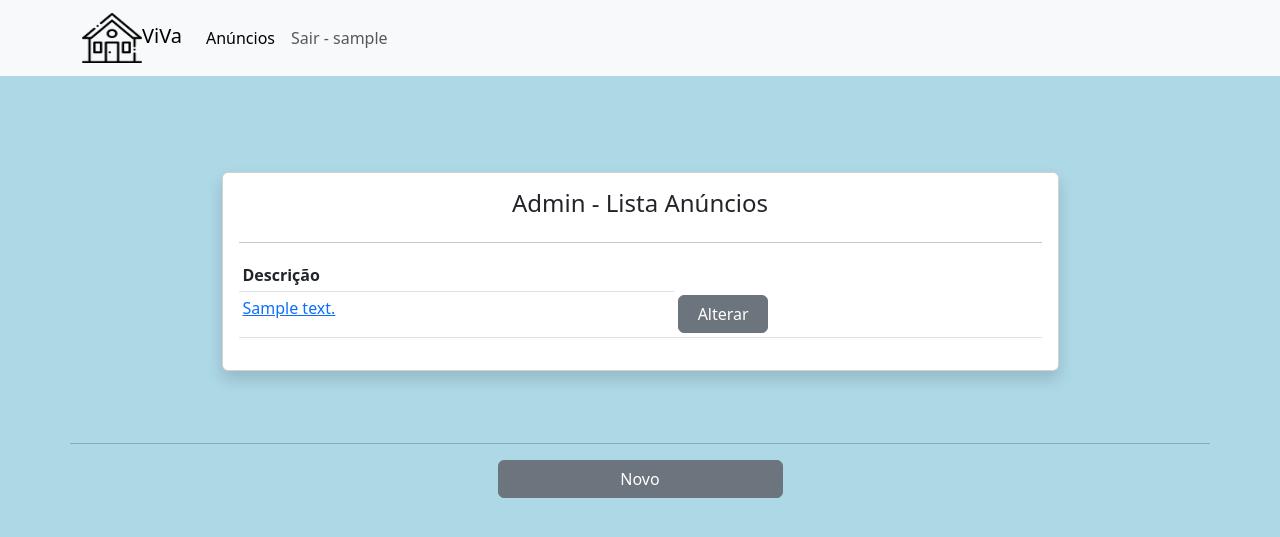
After one commit to diegobers/django-deploy-railway, a Django app: page /anuncios/ in a window 1280 px wide. The commit adds this page. Shown: the top 537 px of the page. Run offline with Django 4.2, Linux system fonts and the light colour scheme; a user stored in the database is signed in; tables that the repository leaves empty hold one stand-in row (values such as "Sample post"); some libraries are stand-ins or nearby versions.

Commit message:
add advertisings CreateUpdate view && update HTML templates

```diff
--- a/accounts/urls.py
+++ b/accounts/urls.py
@@ -5,7 +5,7 @@ from django.contrib.auth.views import LogoutView
 
 
 urlpatterns = [
-    path('', include('django.contrib.auth.urls')),
-    path('entrar/login/', LoginAuthView.as_view(), name='login'),
-    path('entrar/logout/', LogoutView.as_view(next_page='index'), name='sair'),
+    #path('', include('django.contrib.auth.urls')),
+    path('', LoginAuthView.as_view(), name='login'),
+    path('sair/', LogoutView.as_view(next_page='index'), name='logout'),
 ]
--- a/advertisings/urls.py
+++ b/advertisings/urls.py
@@ -1,8 +1,11 @@
 from django.urls import path
 
-from .views import AdvertisingDetailView
+from .views import AdvertisingDetailView, AdvertisingListView, AdvertisingUpdateView, AdvertisingCreateView
 
 
 urlpatterns = [
+  path('', AdvertisingListView.as_view(), name='advertisings'),
   path('detalhe/<int:pk>/', AdvertisingDetailView.as_view(), name='advertising'),
+  path('altera/<int:pk>/', AdvertisingUpdateView.as_view(), name='update-advertising'),
+  path('cria/', AdvertisingCreateView.as_view(), name='create-advertising'),
 ]
--- a/advertisings/views.py
+++ b/advertisings/views.py
@@ -1,5 +1,10 @@
 from django.shortcuts import render
+from django.urls import reverse_lazy
 from django.views.generic.detail import DetailView
+from django.views.generic import ListView
+from django.views.generic.edit import CreateView, DeleteView, UpdateView
+from django.contrib.auth.mixins import LoginRequiredMixin
+
 
 from .models import Advertising
 
@@ -8,3 +13,27 @@ class AdvertisingDetailView(DetailView):
     model = Advertising
     template_name = 'advertisings/advertising.html'
     context_object_name = 'advertising'
+
+class AdvertisingListView(LoginRequiredMixin, ListView):
+    model = Advertising
+    template_name = 'advertisings/advertisings.html'
+    context_object_name = 'advertisings'
+
+class AdvertisingUpdateView(LoginRequiredMixin, UpdateView):
+    model = Advertising
+    template_name = 'advertisings/create.html'
+    context_object_name = 'advertising'
+    fields = '__all__'
+    success_url = reverse_lazy('advertisings')
+
+class AdvertisingCreateView(LoginRequiredMixin, CreateView):
+    model = Advertising
+    template_name = 'advertisings/create.html'
+    context_object_name = 'advertising'
+    fields = '__all__'
+    success_url = reverse_lazy('advertisings')
+
+    def form_valid(self, form):
+        form.instance.photo_main = self.request.FILES
+
+        return super(AdvertisingCreateView, self).form_valid(form)
--- a/core/settings.py
+++ b/core/settings.py
@@ -12,6 +12,8 @@ ALLOWED_HOSTS = ['*']
 AUTH_USER_MODEL = 'accounts.MyUserModel'
 
 LOGIN_REDIRECT_URL = 'index'
+
+LOGIN_URL = 'login'
 
 CSRF_TRUSTED_ORIGINS = ['https://django-deploy-railway-production.up.railway.app']
 
@@ -95,6 +97,7 @@ LANGUAGE_CODE = 'en-us'
 TIME_ZONE = 'UTC'
 USE_I18N = True
 USE_TZ = True
+USE_THOUSAND_SEPARATOR = True
 
 # Static files (CSS, JavaScript, Images)
 STATIC_URL = 'static/'
--- a/core/urls.py
+++ b/core/urls.py
@@ -8,5 +8,5 @@ urlpatterns = [
     path('admin/', admin.site.urls),
     path('', include('pages.urls')),
     path('entrar/', include("accounts.urls")),
-    path('advertising/', include("advertisings.urls")),
+    path('anuncios/', include("advertisings.urls")),
 ] + static(settings.MEDIA_URL, document_root=settings.MEDIA_ROOT)
--- /dev/null
+++ b/templates/advertisings/advertisings.html
@@ -0,0 +1,47 @@
+{% extends 'base.html' %}
+
+
+{% block content %}
+<!-- Ads Section -->
+<section id="advertisings" class="py-4">
+  <div class="container mx-auto">
+    <div class="row">
+      {% if advertisings %}
+	 	    <div class='my-4 mx-auto col-sm col-md col-lg col-xl'>
+		      <div class='card card-body my-5 w-75 mx-auto shadow'>
+		        <h4 class='font-weight-bold text-center font-italic'>Admin - Lista Anúncios</h4>
+		        <hr>
+		        <div class="table-responsive">
+		          <table class='table table-sm table-md table-lg table-xl'>
+		            <thead>
+		              <tr>
+		                <th>Descrição</th>
+		              </tr>
+		            </thead>
+          			<tbody>
+      						{% for adv in advertisings %}
+            				<tr>
+			                <td>
+			                	<a href="{% url 'advertising' adv.id %}">{{adv.description}}</a>
+			                </td>
+			                <td>
+			                	<a class='btn btn-secondary mx-auto w-25' href="{% url 'update-advertising' adv.id %}">Alterar</a>
+			                </td>
+						        </tr>
+      						{% endfor %}
+          			</tbody>
+        			</table>
+      			</div>
+					</div>
+    		</div>
+	    {% else %}
+	      <div class="col-md-12">
+	        <p>Sem Anúncios!!!</p>
+	      </div>
+	    {% endif %}
+	    <hr>
+        <a class='btn btn-secondary mx-auto w-25' href="{% url 'create-advertising' %}">Novo</a>
+	  </div>
+	</div>
+</section>
+{% endblock %}
--- a/templates/partials/_navbar.html
+++ b/templates/partials/_navbar.html
@@ -2,7 +2,7 @@
 <nav class="navbar navbar-expand-lg bg-body-tertiary">
   <div class="container">
     <a class="navbar-brand" href="{% url 'index' %}">
-      <img src="{% static 'img/logo.png' %}" alt="Logo" width="60" height="50" class="">ViVa Real-Estate
+      <img src="{% static 'img/logo.png' %}" alt="Logo" width="60" height="50" class="">ViVa
     </a>
     <button class="navbar-toggler" type="button" data-bs-toggle="collapse" data-bs-target="#navbarSupportedContent" aria-controls="navbarSupportedContent" aria-expanded="false" aria-label="Toggle navigation">
       <span class="navbar-toggler-icon"></span>
@@ -10,13 +10,11 @@
     <div class="collapse navbar-collapse" id="navbarSupportedContent">
       <ul class="navbar-nav me-auto mb-2 mb-lg-0">
         <li class="nav-item">
-          <a class="nav-link active" aria-current="page" href="#">
-            {{request.user}}
-          </a>
+          <a class="nav-link active" aria-current="page" href="{% url 'advertisings' %}">Anúncios</a>
         </li>
         {% if request.user.is_authenticated %}
           <li class='nav-item'>
-            <a href="{% url 'sair' %}" class='nav-link lead mr-4 font-weight-bold'>Sair</a>
+            <a href="{% url 'logout' %}" class='nav-link lead mr-4 font-weight-bold'>Sair - {{request.user}}</a>
           </li>
         {% else %}
           <li class="nav-item">
```
Also changed, not shown: templates/advertisings/create.html (added, +24 -0 lines).
